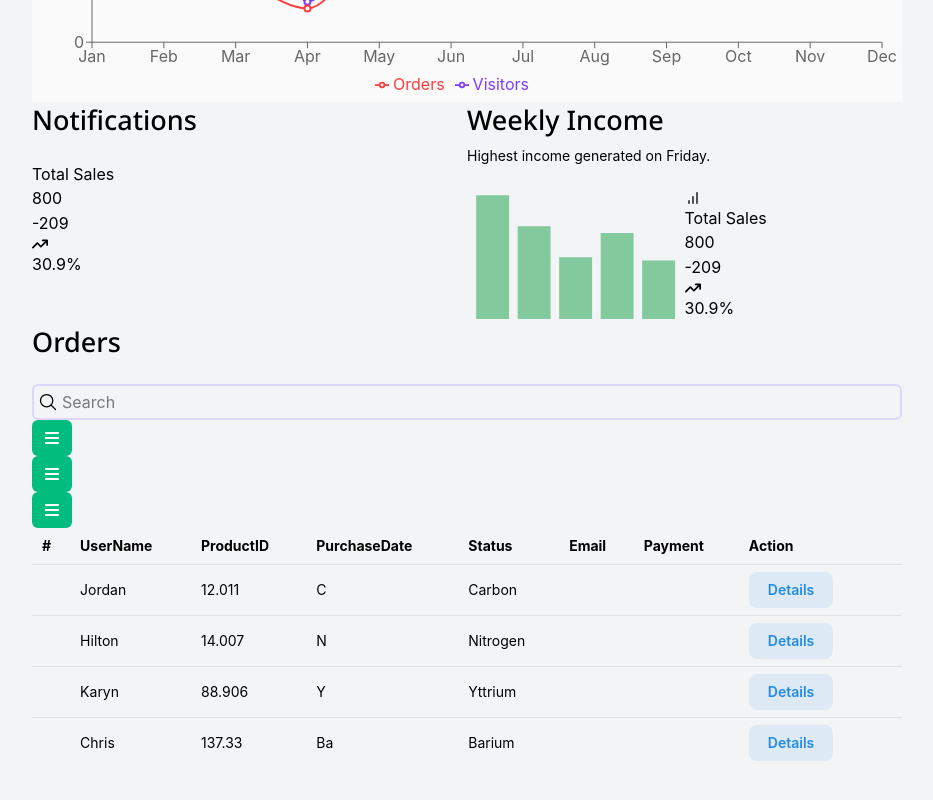
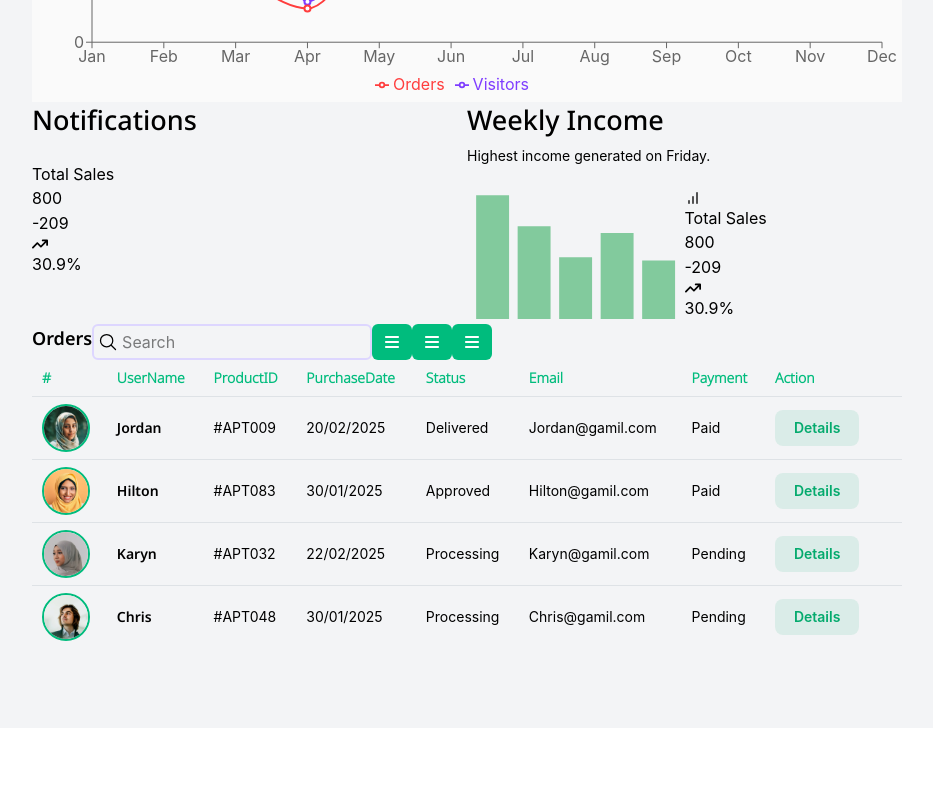
Before and after one commit to hossein1075/dashbord-admin, a React (Vite) app: page / in a window 1280 px wide. Shown: the part 1102-1902 px from the top of the page, without its empty margins (298-1231 px from the left). After the commit the page ends 1830 px from the top, so only its background shows below. Built offline with nearby package versions, Linux system fonts and the light colour scheme.

Commit message:
add css part1 components orders in home pages

```diff
--- a/src/Components/Orders/Orders.jsx
+++ b/src/Components/Orders/Orders.jsx
@@ -6,43 +6,49 @@ import { Table } from '@mantine/core';
 import { Button } from '@mantine/core';
 
 const elements = [
-  { UserName: 'Jordan', ProductID: 12.011, PurchaseDate: 'C', Status: 'Carbon', Email: '', Payment: '', img: '' },
-  { UserName: 'Hilton', ProductID: 14.007, PurchaseDate: 'N', Status: 'Nitrogen', Email: '', Payment: '', img: '' },
-  { UserName: 'Karyn', ProductID: 88.906, PurchaseDate: 'Y', Status: 'Yttrium', Email: '', Payment: '', img: '' },
-  { UserName: 'Chris', ProductID: 137.33, PurchaseDate: 'Ba', Status: 'Barium', Email: '', Payment: '', img: '' },
+  { id: 1, UserName: 'Jordan', ProductID: '#APT009', PurchaseDate: '20/02/2025', Status: 'Delivered', Email: 'Jordan@gamil.com', Payment: 'Paid', img: '/images/home/user1.png' },
+  { id: 2, UserName: 'Hilton', ProductID: '#APT083', PurchaseDate: '30/01/2025', Status: 'Approved', Email: 'Hilton@gamil.com', Payment: 'Paid', img: '/images/home/user1 (1).png' },
+  { id: 3, UserName: 'Karyn', ProductID: '#APT032', PurchaseDate: '22/02/2025', Status: 'Processing', Email: 'Karyn@gamil.com', Payment: 'Pending', img: '/images/home/user3.png' },
+  { id: 4, UserName: 'Chris', ProductID: '#APT048', PurchaseDate: '30/01/2025', Status: 'Processing', Email: 'Chris@gamil.com', Payment: 'Pending', img: '/images/home/user4.png' },
 ];
 
 function Orders() {
 
   const rows = elements.map((element, index) => (
-    <Table.Tr key={element.name}>
-      <Table.Td>{element.img}</Table.Td>
-      <Table.Td>{element.UserName}</Table.Td>
+    <Table.Tr key={element.id}>
+      <Table.Td>
+        <img
+          src={element.img}
+          alt={element.UserName}
+          className="size-12 rounded-full object-cover border-2 border-solid border-emerald-500"
+        />
+      </Table.Td>
+      <Table.Td className='font-Noto-SemiBold font-semibold'>{element.UserName}</Table.Td>
       <Table.Td>{element.ProductID}</Table.Td>
       <Table.Td>{element.PurchaseDate}</Table.Td>
       <Table.Td>{element.Status}</Table.Td>
       <Table.Td>{element.Email}</Table.Td>
       <Table.Td>{element.Payment}</Table.Td>
       <Table.Td>
-        <Button variant="light" radius="md">Details</Button>
+        <Button variant="light" radius="md" color='#04aa6d'>Details</Button>
       </Table.Td>
       <Table.Td></Table.Td>
     </Table.Tr>
   ));
   return (
     <div>
-      <div>
+      <div className='flex'>
         <div>
-          <TitlePage text='' title='Orders' />
+          <h2 className='mb-2 text-lg font-Noto-SemiBold font-semibold'>Orders</h2>
         </div>
-        <div>
+        <div className='flex'>
           <div className='relative bg-gray-100 h-9 flexCenter border-2 border-solid dark:border-violet-600 border-violet-200 rounded-md'>
             <input type="text" className='w-full outline-none pl-7' placeholder='Search' />
             <span className='absolute left-1'>
               <IoSearchOutline size={20} />
             </span>
           </div>
-          <div>
+          <div className='flex'>
             <button className='text-white bg-emerald-500 w-10 h-9 flexCenter rounded-md cursor-pointer ' onClick={() => ContextData.setOpen(true)}>
               <FaBars />
             </button>
@@ -57,7 +63,7 @@ function Orders() {
       </div>
       <div>
         <Table>
-          <Table.Thead>
+          <Table.Thead className='text-emerald-500 font-Noto-light font-light'>
             <Table.Tr>
               <Table.Th>#</Table.Th>
               <Table.Th>UserName</Table.Th>
```
